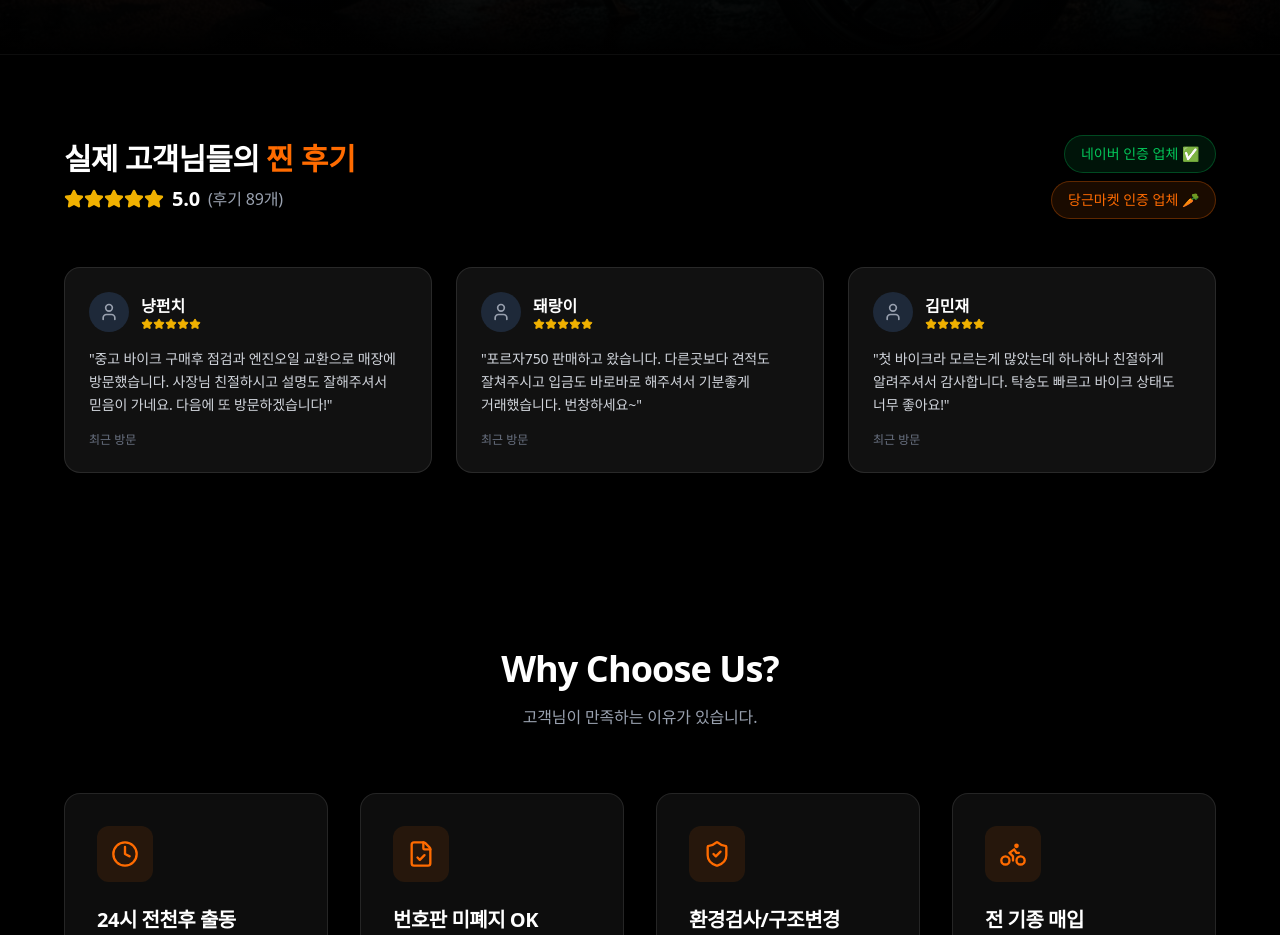
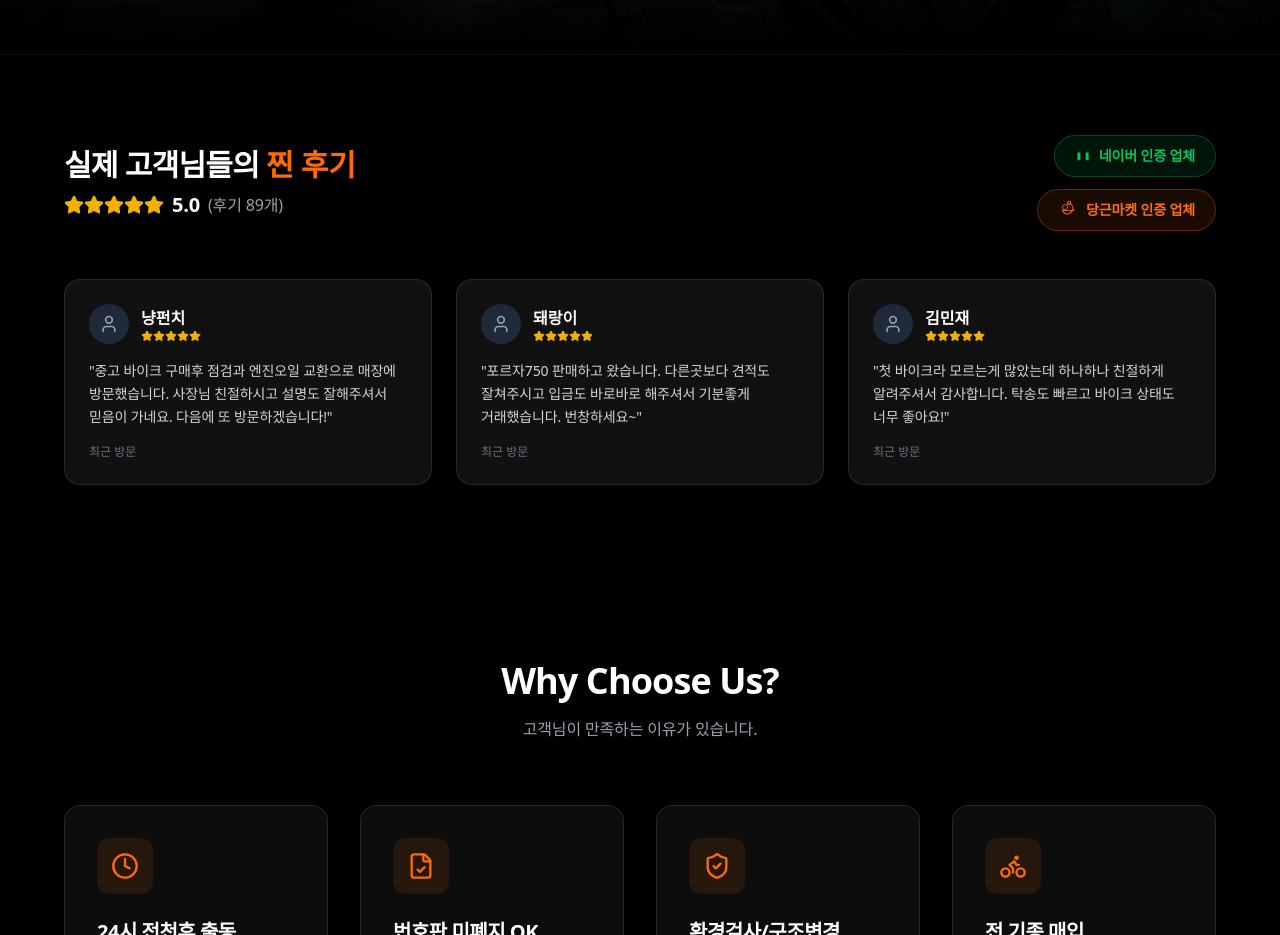
Before and after one commit to 12538253/bike-landing, a Next.js app: page / in a window 1280 px wide. Shown: the part 780-1715 px from the top of the page. Built offline with nearby package versions, Linux system fonts and the light colour scheme.

Commit message:
네이버, 당근 공식 로고 적용

```diff
--- a/components/ReviewsSection.tsx
+++ b/components/ReviewsSection.tsx
@@ -23,6 +23,20 @@ const reviews = [
     }
 ];
 
+const NaverLogo = ({ className }: { className?: string }) => (
+    <svg viewBox="0 0 24 24" fill="currentColor" className={className}>
+        <path d="M16 16.5V6.6L8 18.2V6.6H3.6v11.8h4.4l8-11.6v11.6h4.4V6.6H16v9.9z" />
+    </svg>
+);
+
+const DaangnLogo = ({ className }: { className?: string }) => (
+    <svg viewBox="0 0 24 24" fill="currentColor" className={className}>
+        <path d="M19.8 11.2c-.3 1.1-1.3 2-2.4 2.1-.2 1.3-1.6 2.3-1.7 2.4-1.2 1.1-2.9 1.7-4.6 1.7-3.2 0-5.8-2.6-5.8-5.8 0-.3.2-.5.5-.5s.5.2.5.5c0 2.6 2.1 4.7 4.7 4.7 1.4 0 2.8-.5 3.8-1.5.1-.1 1.2-.9 1.3-1.8H5c-.3 0-.5-.2-.5-.5s.2-.5.5-.5h12.1c.1-.8.2-1.6.2-2.4 0-1.7-.8-3.3-2.2-4.2-1.2-.8-2.7-1-4.1-.6-.2.1-.5 0-.6-.2-.1-.2 0-.5.2-.6 1.7-.6 3.6-.3 5.1.7 1.7 1.1 2.7 3.1 2.7 5.2 0 .5-.1.9-.1 1.3h.9c.3 0 .5.2.5.5s-.1.4-.4.4z" />
+        <path d="M8.5 12c-1.9 0-3.5-1.6-3.5-3.5 0-1.9 1.6-3.5 3.5-3.5s3.5 1.6 3.5 3.5-1.6 3.5-3.5 3.5zm0-6c-1.4 0-2.5 1.1-2.5 2.5s1.1 2.5 2.5 2.5 2.5-1.1 2.5-2.5-1.1-2.5-2.5-2.5z" />
+        <path d="M13.5 6c-1.4 0-2.5-1.1-2.5-2.5S12.1 1 13.5 1s2.5 1.1 2.5 2.5-1.1 2.5-2.5 2.5zm0-4C12.7 2 12 2.7 12 3.5s.7 1.5 1.5 1.5 1.5-.7 1.5-1.5S14.3 2 13.5 2z" />
+    </svg>
+);
+
 export default function ReviewsSection() {
     return (
         <section className="bg-black py-20 px-6 border-t border-white/5">
@@ -40,12 +54,14 @@ export default function ReviewsSection() {
                             <span className="text-gray-400">(후기 89개)</span>
                         </div>
                     </div>
-                    <div className="flex flex-col items-center md:items-end gap-2">
-                        <div className="inline-block px-4 py-2 rounded-full border border-[#03C75A]/30 bg-[#03C75A]/10 text-[#03C75A] text-sm font-medium">
-                            네이버 인증 업체 ✅
+                    <div className="flex flex-col items-center md:items-end gap-3">
+                        <div className="flex items-center gap-2 px-5 py-2.5 rounded-full border border-[#03C75A]/30 bg-[#03C75A]/10 text-[#03C75A] transition-colors hover:bg-[#03C75A]/20">
+                            <NaverLogo className="w-4 h-4 fill-current" />
+                            <span className="text-sm font-bold">네이버 인증 업체</span>
                         </div>
-                        <div className="inline-block px-4 py-2 rounded-full border border-brand-orange/30 bg-brand-orange/10 text-brand-orange text-sm font-medium">
-                            당근마켓 인증 업체 🥕
+                        <div className="flex items-center gap-2 px-5 py-2.5 rounded-full border border-[#ff6f0f]/30 bg-[#ff6f0f]/10 text-[#ff6f0f] transition-colors hover:bg-[#ff6f0f]/20">
+                            <DaangnLogo className="w-5 h-5 fill-current" />
+                            <span className="text-sm font-bold">당근마켓 인증 업체</span>
                         </div>
                     </div>
                 </div>
```
